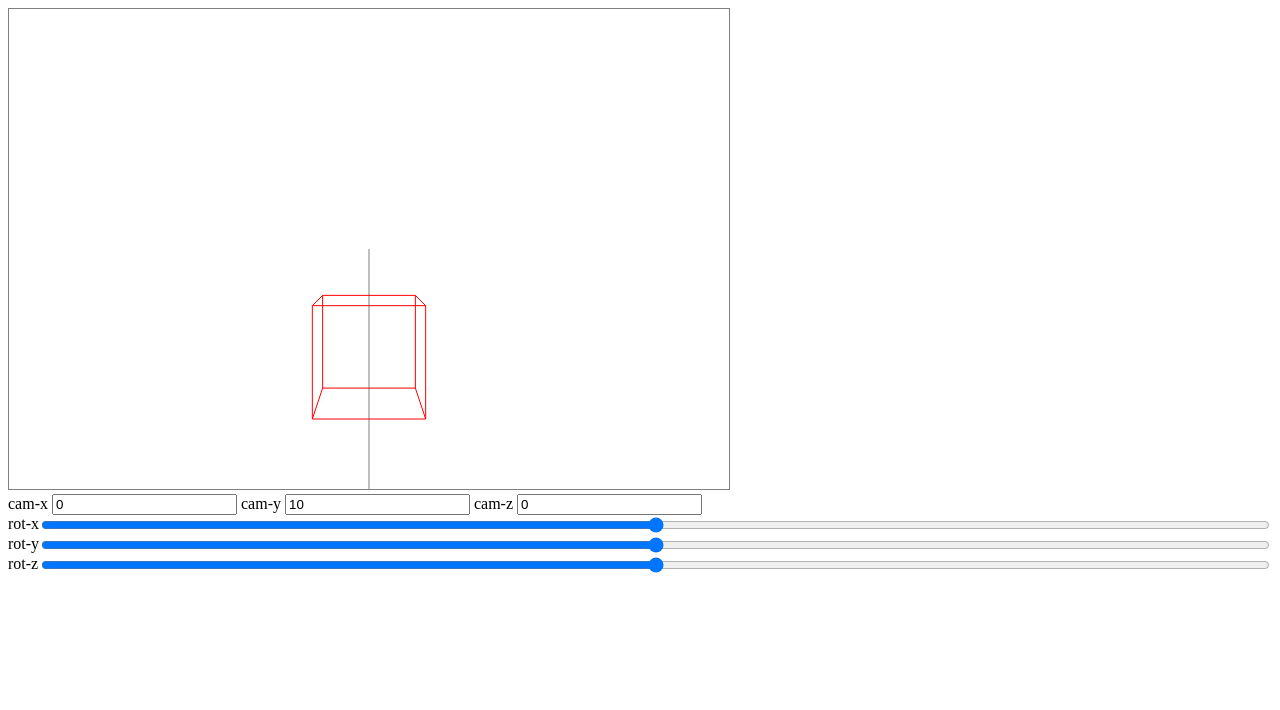
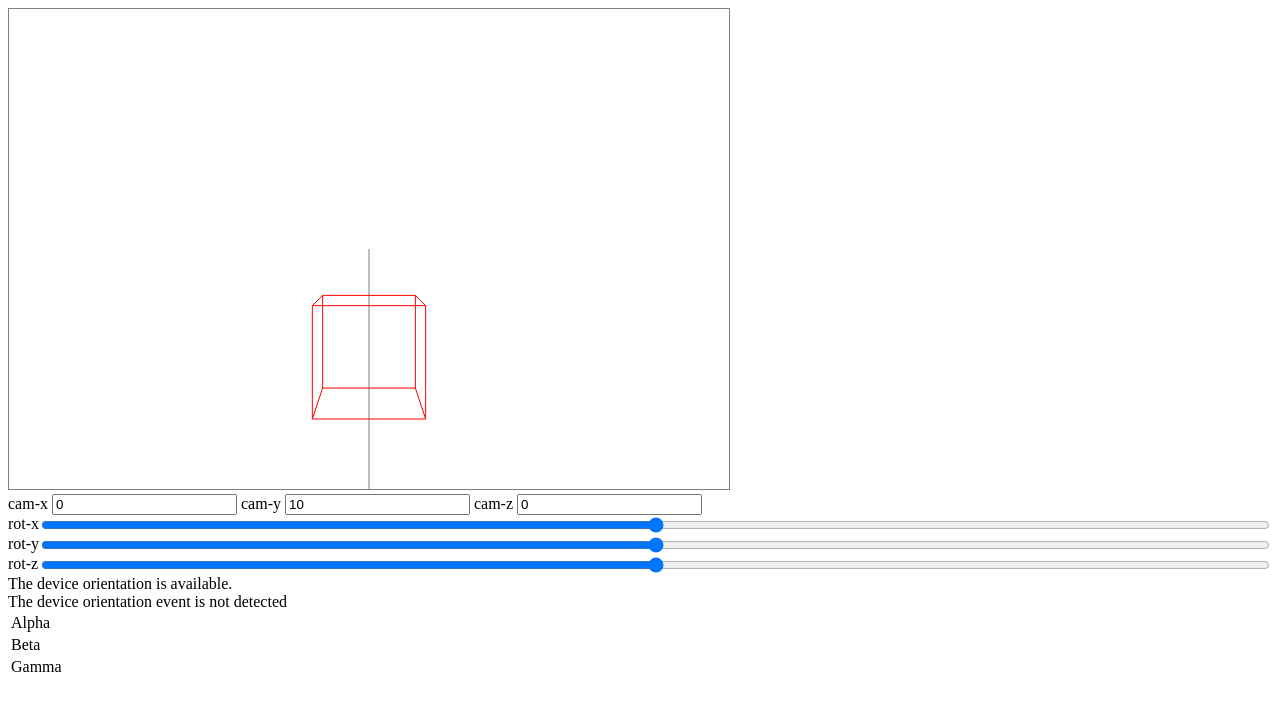
Before and after one commit to Tsukina-7mochi/web-vr, a website built with webpack: page src/index.html in a window 1280 px wide. Built offline with nearby package versions, Linux system fonts and the light colour scheme.

Commit message:
device orientationのlistenerを追加

```diff
--- a/src/index.html
+++ b/src/index.html
@@ -10,6 +10,7 @@
 <body>
   <main>
     <div id="screen"></div>
+
     <div id="control">
       <div id="transform">
         <label for="cam_x">cam-x</label>
@@ -33,6 +34,27 @@
         <input type="range" id="rot_z" min = "-1" max = "1" step="0.01" value="0">
       </div>
     </div>
+
+    <div id="sensor_information">
+      <div id="device_orientation_available"></div>
+      <div id="device_orientation_detected">The device orientation event is not detected</div>
+      <table>
+        <tbody>
+          <tr>
+            <td>Alpha</td>
+            <td id="device_orientation_alpha"></td>
+          </tr>
+          <tr>
+            <td>Beta</td>
+            <td id="device_orientation_beta"></td>
+          </tr>
+          <tr>
+            <td>Gamma</td>
+            <td id="device_orientation_gamma"></td>
+          </tr>
+        </tbody>
+      </table>
+    </div>
   </main>
 </body>
 </html>
--- a/src/main.ts
+++ b/src/main.ts
@@ -158,29 +158,93 @@ window.addEventListener('load', () => {
   const elRotY = document.querySelector<HTMLInputElement>('input#rot_y');
   const elRotZ = document.querySelector<HTMLInputElement>('input#rot_z');
 
-  elCamX?.addEventListener('change', () => {
+  if(elCamX === null) {
+    throw Error('elCamX is null');
+  }
+  if(elCamY === null) {
+    throw Error('elCamY is null');
+  }
+  if(elCamZ === null) {
+    throw Error('elCamZ is null');
+  }
+  if(elRotX === null) {
+    throw Error('elRotx is null');
+  }
+  if(elRotY === null) {
+    throw Error('elRotY is null');
+  }
+  if(elRotZ === null) {
+    throw Error('elRotZ is null');
+  }
+
+  elCamX.addEventListener('change', () => {
     renderer.camera.coord.x = parseFloat(elCamX.value);
     render();
   });
-  elCamY?.addEventListener('change', () => {
+  elCamY.addEventListener('change', () => {
     renderer.camera.coord.y = parseFloat(elCamY.value);
 
     render();
   });
-  elCamZ?.addEventListener('change', () => {
+  elCamZ.addEventListener('change', () => {
     renderer.camera.coord.z = parseFloat(elCamZ.value);
     render();
   });
-  elRotX?.addEventListener('input', () => {
+  elRotX.addEventListener('input', () => {
     renderer.camera.rotation.x = parseFloat(elRotX.value) * Math.PI;
     render();
   });
-  elRotY?.addEventListener('input', () => {
+  elRotY.addEventListener('input', () => {
     renderer.camera.rotation.y = parseFloat(elRotY.value) * Math.PI;
     render();
   });
-  elRotZ?.addEventListener('input', () => {
+  elRotZ.addEventListener('input', () => {
     renderer.camera.rotation.z = parseFloat(elRotZ.value) * Math.PI;
     render();
   });
+
+  // デバイスの姿勢の検出
+  const elDeviceOrientationAvailable = document.querySelector<HTMLDivElement>('#device_orientation_available');
+  const elDeviceOrientationDetected = document.querySelector<HTMLDivElement>('#device_orientation_detected');
+  const elDeviceOrientationAlpha = document.querySelector<HTMLTableCellElement>('#device_orientation_alpha');
+  const elDeviceOrientationBeta  = document.querySelector<HTMLTableCellElement>('#device_orientation_beta');
+  const elDeviceOrientationGamma = document.querySelector<HTMLTableCellElement>('#device_orientation_gamma');
+
+  if(elDeviceOrientationAvailable === null) {
+    throw Error('elDeviceOrientationAvailable is null');
+  }
+  if(elDeviceOrientationDetected === null) {
+    throw Error('elDeviceOrientationDetected is null');
+  }
+  if(elDeviceOrientationAlpha === null) {
+    throw Error('elDeviceOrientationAlpha is null');
+  }
+  if(elDeviceOrientationBeta === null) {
+    throw Error('elDeviceOrientationBeta is null');
+  }
+  if(elDeviceOrientationGamma === null) {
+    throw Error('elDeviceOrientationGamma is null');
+  }
+
+  if(window.DeviceOrientationEvent) {
+    elDeviceOrientationAvailable.textContent = 'The device orientation is available.';
+  } else {
+    elDeviceOrientationAvailable.textContent = 'The device orientation is not available.';
+  }
+
+  window.addEventListener('deviceorientation', (e) => {
+    elDeviceOrientationDetected.textContent = 'The device orientation event detected';
+    elDeviceOrientationAlpha.textContent = '' + e.alpha;
+    elDeviceOrientationBeta. textContent = '' + e.beta;
+    elDeviceOrientationGamma.textContent = '' + e.gamma;
+
+    if(e.absolute) {
+      // そのまま使う
+    } else {
+      // 変換
+      if(typeof(e.alpha) === 'number' && typeof(e.beta) === 'number' && typeof(e.gamma) === 'number') {
+        //
+      }
+    }
+  });
 });
```
